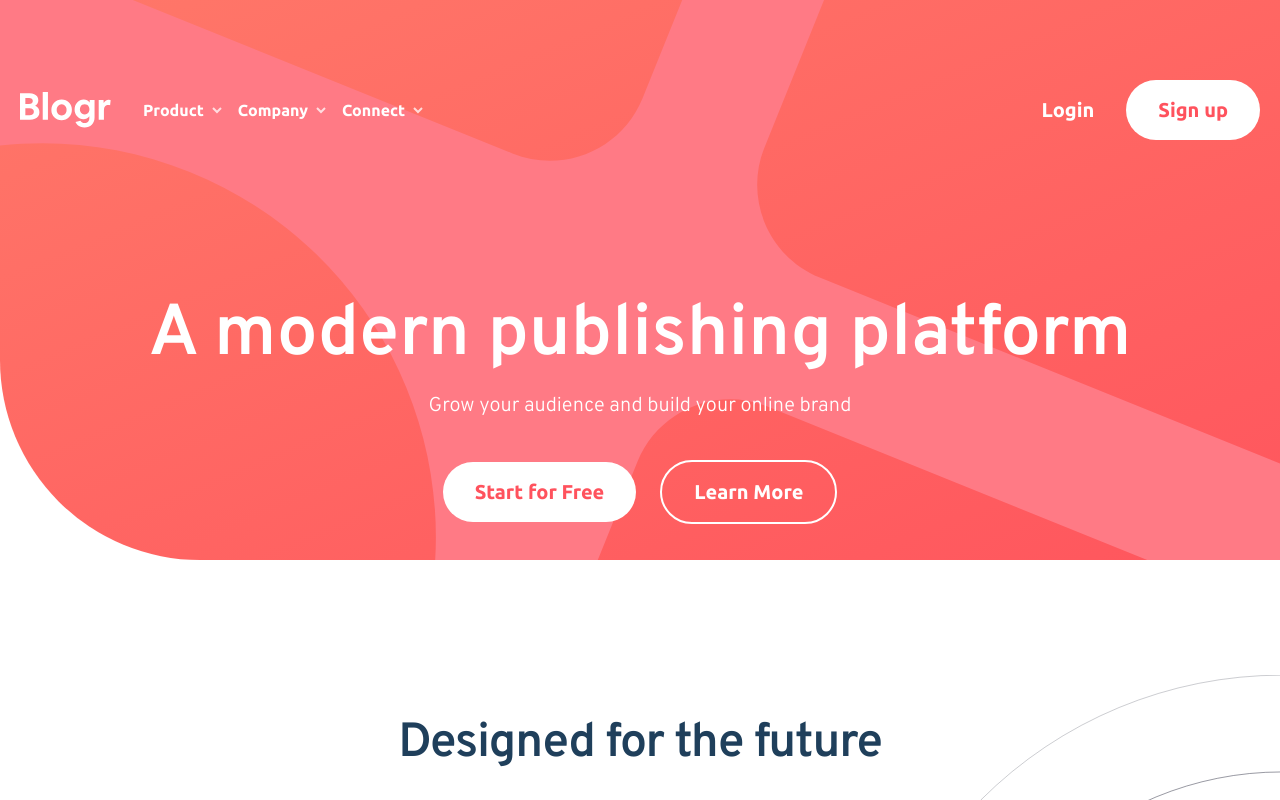
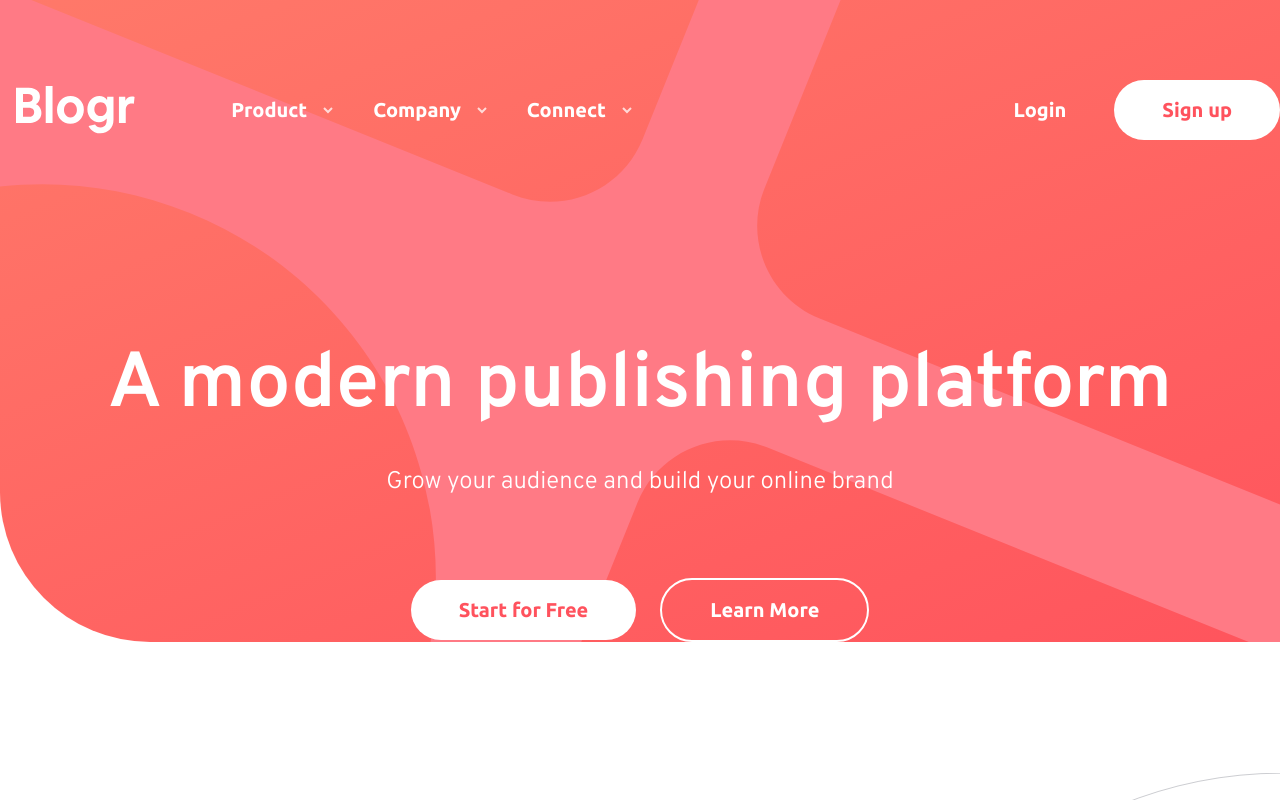
Before and after one commit to Md-Talim/bloggr-landing-page, a React (Vite) app: page / in a window 1280 px wide. Shown: the top 800 px of the page. Built offline with nearby package versions, Linux system fonts and the light colour scheme.

Commit message:
Fix the hero section and Navbar layout

```diff
--- a/src/components/Button.tsx
+++ b/src/components/Button.tsx
@@ -4,7 +4,7 @@ interface Props {
   customStyles?: string;
 }
 
-const Button = ({ label, variant, customStyles }: Props) => {
+const Button = ({ label, variant = 'primary', customStyles }: Props) => {
   const styles = {
     primary: 'bg-white text-lightRed rounded-full',
     underlined: 'border-2 border-white rounded-full text-white',
@@ -13,7 +13,7 @@ const Button = ({ label, variant, customStyles }: Props) => {
 
   return (
     <button
-      className={`flex items-center justify-center font-bold text-lg whitespace-nowrap md:text-xl px-4 py-2 md:px-8 md:py-[16px] ${styles[variant]} ${customStyles}`}
+      className={`flex items-center justify-center font-bold text-lg whitespace-nowrap md:text-xl px-4 py-2 md:px-6 md:py-3 lg:px-12 lg:py-4 ${styles[variant]} ${customStyles}`}
     >
       {label}
     </button>
--- a/src/components/Navbar/DesktopNav.tsx
+++ b/src/components/Navbar/DesktopNav.tsx
@@ -7,11 +7,11 @@ const NavLink = ({ label, links }: { label: string; links: string[] }) => {
   return (
     <li className="text-white flex items-center relative">
       <button
-        className="text-white flex items-center gap-2 font-bold hover:underline active:underline"
+        className="text-white flex items-center gap-2 lg:gap-4 font-bold hover:underline active:underline text-xl"
         onClick={() => setIsMenuOpen(!isMenuOpen)}
       >
         {label}
-        <img src="/images/icon-arrow-light.svg" alt="" />
+        <img src="/images/icon-arrow-light.svg" alt="Icon Down" />
       </button>
 
       <div
@@ -33,7 +33,7 @@ const NavLink = ({ label, links }: { label: string; links: string[] }) => {
 
 const DesktopNav = () => (
   <nav className="hidden md:flex">
-    <ul className="flex items-center justify-between gap-4">
+    <ul className="flex items-center justify-between gap-4 lg:gap-10">
       {navLinks.map((link) => (
         <NavLink key={link.label} {...link} />
       ))}
--- a/src/components/Navbar/index.tsx
+++ b/src/components/Navbar/index.tsx
@@ -4,13 +4,19 @@ import MobileNav from './MobileNav';
 
 const Logo = () => (
   <div>
-    <img src="/images/logo.svg" alt="bloggr" />
+    <img
+      src="/images/logo.svg"
+      alt="bloggr"
+      height="100px"
+      width="165px"
+      className="pl-4"
+    />
   </div>
 );
 
 const Navbar = () => {
   return (
-    <nav className="py-10 md:py-20 max-sm:px-5 w-full flex gap-8 items-center justify-between relative">
+    <nav className="py-10 md:py-20 max-xl:px-5 w-full flex gap-4 lg:gap-24 items-center justify-between relative">
       <Logo />
 
       {/* Mobile menu */}
--- a/src/index.css
+++ b/src/index.css
@@ -15,6 +15,6 @@ button {
 
 @layer components {
   .Container {
-    @apply lg:max-w-screen-xl mx-auto;
+    @apply lg:max-w-[1478px]  mx-auto;
   }
 }
--- a/src/sections/Hero.tsx
+++ b/src/sections/Hero.tsx
@@ -5,24 +5,24 @@ const Hero = () => {
   return (
     <>
       {/* Hero Section */}
-      <main className="bg-veryLightRed bg-hero-mobile md:bg-hero min-h-[70vh] rounded-bl-[100px] md:rounded-bl-[200px] bg-center">
-        <header className="Container md:px-5">
+      <main className="bg-veryLightRed bg-hero-mobile md:bg-hero min-h-[80vh] rounded-bl-[100px] md:rounded-bl-[150px] bg-center">
+        <header className="Container">
           <Navbar />
         </header>
 
-        <section className="container mt-28 md:mt-20 max-sm:px-4">
+        <section className="Container mt-28 md:my-32 max-sm:px-4">
           <div className="text-center">
-            <h1 className="text-4xl md:text-7xl text-white font-bold">
+            <h1 className="text-4xl md:text-6xl lg:text-[78px] text-white font-bold">
               A modern publishing platform
             </h1>
-            <p className="text-lg md:text-xl mt-5 text-white">
+            <p className="text-lg md:text-2xl mt-10 text-white">
               Grow your audience and build your online brand
             </p>
           </div>
 
-          <div className="flex gap-6 mt-10 text-center w-full items-center justify-center">
+          <div className="flex gap-6 mt-20 text-center w-full items-center justify-center">
             <Button label="Start for Free" variant="primary" />
-            <Button label="Learn More" variant="underlined" />
+            <Button label="Learn More" variant="underlined" customStyles="" />
           </div>
         </section>
       </main>
```
